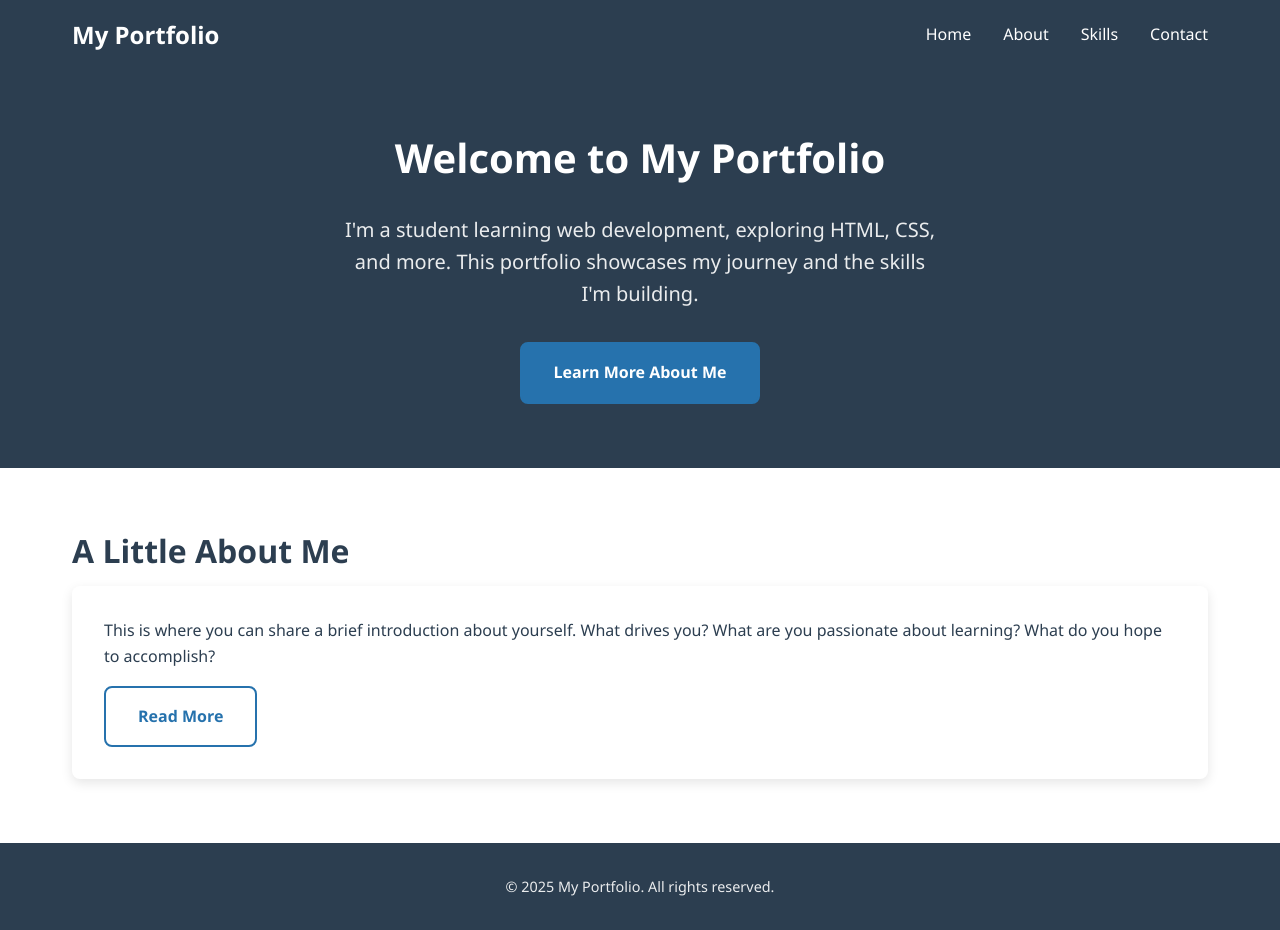
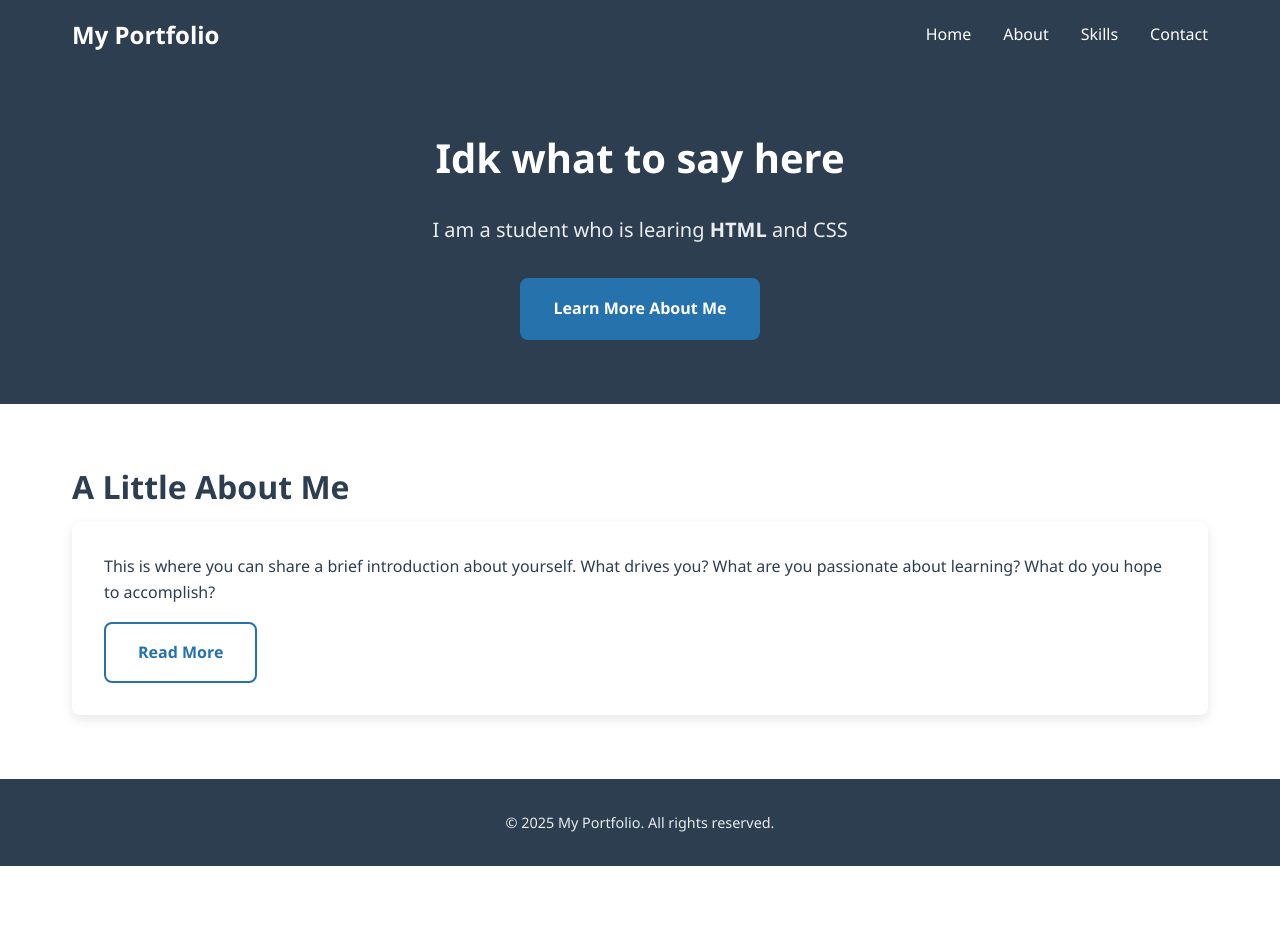
Before and after one commit to Gamley/Potfolio_thing_idk, a plain HTML site: page index.html in a window 1280 px wide. After the commit the page ends 866 px from the top, so only its background shows below. Drawn offline with Linux system fonts and the light colour scheme.

Commit message:
Update index.html

```diff
--- a/index.html
+++ b/index.html
@@ -133,7 +133,7 @@ and screen readers that the content is in English.
             → Exercise 14: Try changing the background to a gradient in CSS
             -->
             <div class="container">
-                <h1>Welcome to My Portfolio</h1>
+                <h1>Idk what to say here</h1>
                 <!--
                 Every page should have one <h1>—the main heading.
                 Screen readers and search engines use headings to understand
@@ -143,8 +143,7 @@ and screen readers that the content is in English.
                 -->
 
                 <p class="hero-text">
-                    I'm a student learning web development, exploring HTML, CSS, and more.
-                    This portfolio showcases my journey and the skills I'm building.
+                    I am a student who is learing <strong>HTML</strong> and <stong>CSS</stong>
                 </p>
                 <!--
                 → Exercise 5: Rewrite this in your own voice
```
